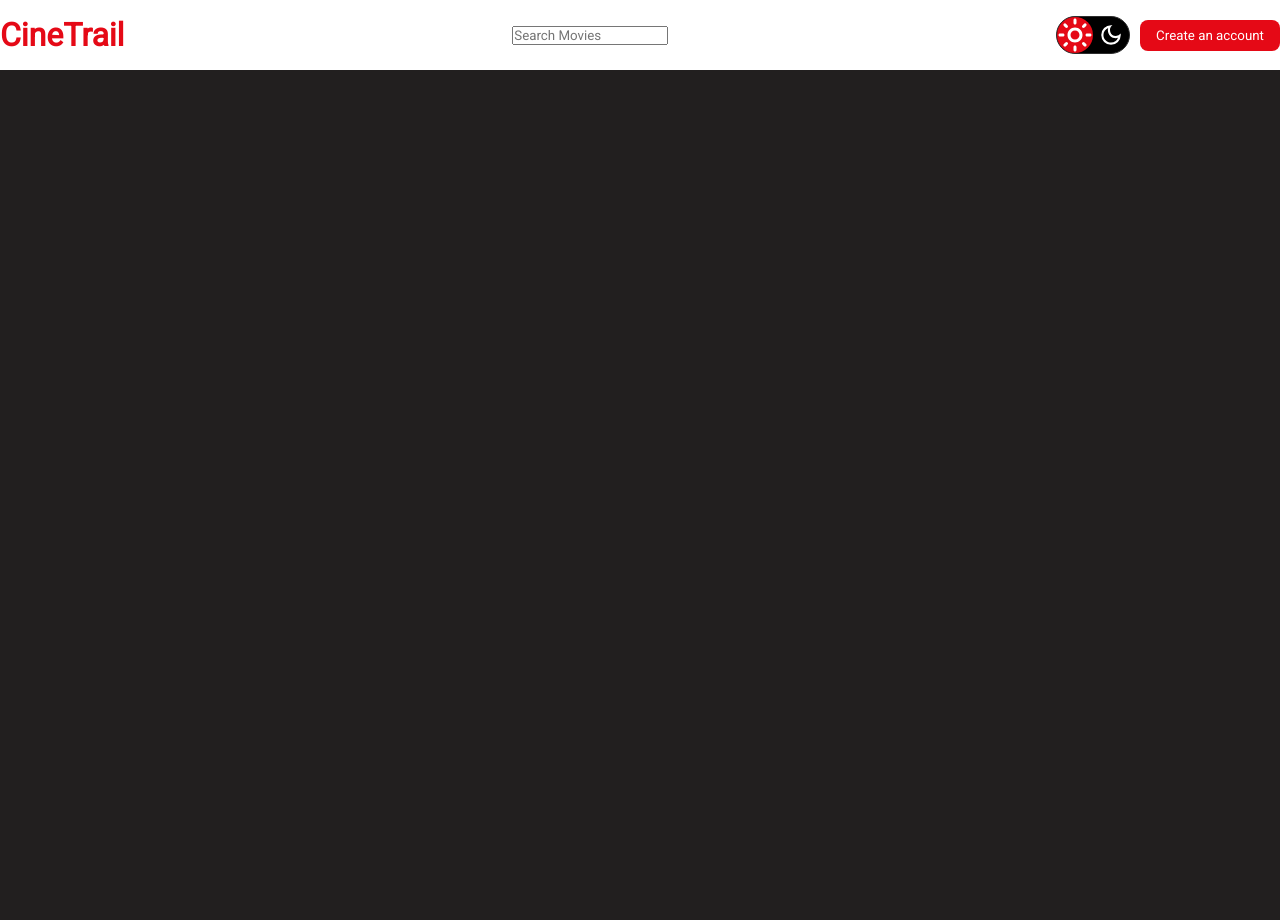
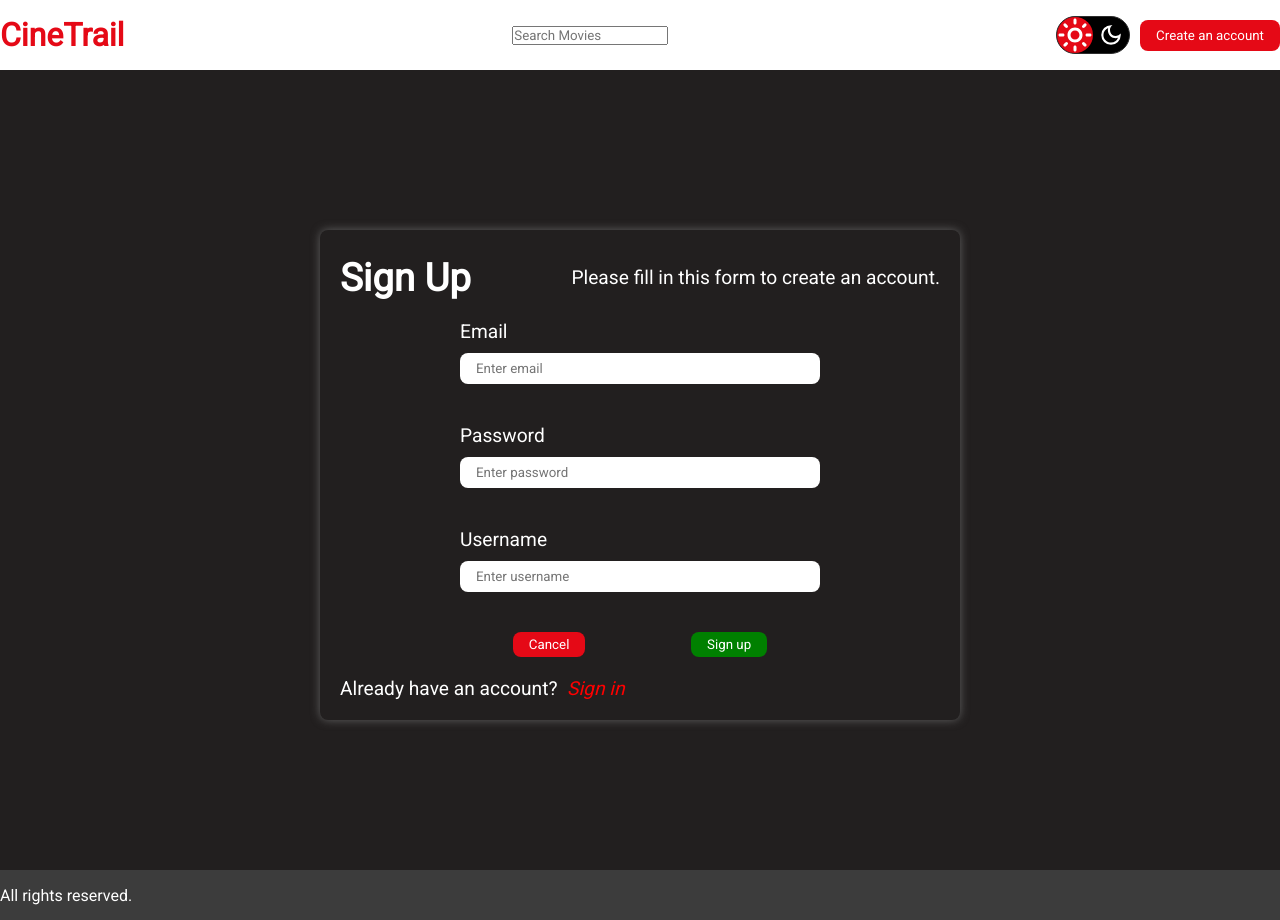
Before and after one commit to donshon/cinetrail, a React (Create React App) app: page /signup in a window 1280 px wide. Before the commit the page ends 800 px from the top, so only its background shows below. Built offline with nearby package versions, Linux system fonts and the light colour scheme; no server answers.

Commit message:
user context

```diff
--- a/src/App.js
+++ b/src/App.js
@@ -3,24 +3,33 @@
 import Header from './components/Header/Header';
 import Footer from './components/Footer/Footer';
 import ThemeContextProvider from './contexts/ThemeContext';
-import {BrowserRouter, Routes, Route} from 'react-router-dom'
+import {BrowserRouter, Routes, Route, HashRouter} from 'react-router-dom'
 import MovieDetails from './pages/MovieDetails/MovieDetails';
+import Signup from './pages/Users/Signup';
+import Signin from './pages/Users/Signin';
+import UserContextProvider from './contexts/UserContext';
+
+
 
 
 function App() {
   return (
     <div className="App">
       <BrowserRouter>
+      <UserContextProvider>
       <ThemeContextProvider>
         <Header />
 
         <Routes>
           <Route path="/" element={<Homepage />}/>
+          <Route path="/signup" element={<Signup />}/>
+          <Route path="/signin" element={<Signin />}/>
           <Route path="/moviedetails/:movieid" element={<MovieDetails/>}/>
         </Routes>
 
         <Footer />
       </ThemeContextProvider>
+      </UserContextProvider>
       </BrowserRouter>
     </div>
   );
--- a/src/components/Header/Header.css
+++ b/src/components/Header/Header.css
@@ -65,3 +65,41 @@
     display: flex;
     align-items: center;
 }
+
+.profile-container{
+    color:white;
+    display: flex;
+    flex-direction: column;
+    align-items: center;
+    justify-content: center;
+  }
+
+.profile-img{
+    height: 30px;
+    width: 30px;
+    border-radius: 50%;
+    cursor: pointer;
+}
+
+
+
+.profile-options{
+    position: absolute;
+    top:var(--header-height);
+    right:0;
+    width:130px;
+    background-color: var(--dark-bg);
+    display: flex;
+    flex-direction: column;
+    align-items: center;
+    padding:5px 0;
+}
+.profile-options a{
+    color:var(--white);
+    cursor:pointer;
+}
+
+.logout{
+    color: red;
+    cursor: pointer;
+}
--- a/src/components/Header/Header.js
+++ b/src/components/Header/Header.js
@@ -1,17 +1,31 @@
-import React, {useContext} from 'react'
+import React, {useState, useContext} from 'react'
 import './Header.css'
 import { MdOutlineDarkMode, MdOutlineLightMode } from 'react-icons/md';
 import { ThemeContext } from '../../contexts/ThemeContext';
+import { useNavigate } from 'react-router-dom';
+import { UserContext } from '../../contexts/UserContext';
 
 function Header() {
+    const navigate = useNavigate();
 
     const {darkMode, setDarkMode} = useContext(ThemeContext)
+    const {user, setUser, token, setToken} = useContext(UserContext)
+    const [profileOptions, setProfileOptions] = useState(false)
 
     const handleTheme = () => {
       //toggle dark mode
       setDarkMode(!darkMode)
       //save value in local storage so theme doesn't change when refreshing
       localStorage.setItem("darkmode", !darkMode)
+    }
+
+    const handleLogout = () => {
+      //clear localStorage
+      localStorage.clear()
+      setUser('')
+      setToken('')
+      //go back to homepage
+      navigate('/')
     }
 
   return (
@@ -33,7 +47,25 @@
                   <MdOutlineDarkMode onClick={handleTheme} className="theme-icon"/>
                 </div>
             }
-            <button className="create-acct-btn">Create an account</button>
+
+            {
+              token?
+              <div className="profile-container">
+                <img src={user.image_url} className="profile-img" onClick={()=>setProfileOptions(!profileOptions)}/>
+                <p>Welcome {user.username}</p>
+                {
+                  profileOptions?
+                  <div className="profile-options">
+                    <p>My Favorites</p>
+                    <p className="logout" onClick={handleLogout}>Logout</p>
+                  </div>
+                  :
+                  null
+                }
+              </div>
+              :
+              <button className="create-acct-btn" onClick={()=>navigate('/signup')}>Create an account</button>
+            }
         </div>
     </div>
   )
--- a/src/components/Review/Review.js
+++ b/src/components/Review/Review.js
@@ -1,4 +1,5 @@
 import React, {useState} from 'react'
+import avatar from '../../assets/no-image.png'
 import './Review.css'
 //import error
 
@@ -15,7 +16,9 @@
         <div className="avatar-container">
             <img className="avatar"
             onError = {()=>setImgError(true)}
-            src={`${imgBase}${review?.author_details.avatar_path}`}/>
+            src={ imgError? avatar:
+                `${imgBase}${review?.author_details.avatar_path}`}
+            />
             <p>{review?.author}</p>
         </div>
         <div className="review-text">
--- /dev/null
+++ b/src/contexts/UserContext.js
@@ -0,0 +1,28 @@
+import React, {useState, createContext, useEffect} from 'react'
+
+// 1 create a blank context
+export const UserContext = createContext();
+// 2 assign value
+// 3 provide value to children
+
+export default function UserContextProvider(props) {
+    //create my global state
+    const [user, setUser] = useState('')
+    const [token, setToken] = useState('')
+    //check if in light mode or dark mode
+    useEffect(
+        ()=>{
+          //get value from local storage
+          setToken(localStorage.getItem('token'))
+          setUser(JSON.parse(localStorage.getItem('userInfo')))
+        }, []
+      )
+
+  return (
+    <div>
+        <UserContext.Provider value={{user, setUser, token, setToken}}>
+            {props.children}
+        </UserContext.Provider>
+    </div>
+  )
+}
--- /dev/null
+++ b/src/pages/Users/Signin.js
@@ -0,0 +1,69 @@
+import React, {useState} from 'react'
+import './Users.css'
+import {Link} from 'react-router-dom'
+import axios from 'axios'
+import { UserContext } from '../../contexts/UserContext'
+
+function Signin() {
+    const serverUrl = process.env.REACT_APP_SERVER_URL;
+
+    const [email, setEmail] = useState("")
+    const [password, setPassword] = useState("")
+
+    //access global state
+    const {user, setUser, token, setToken} = React.useContext(UserContext);
+
+    const handleSignin = (e) => {
+        e.preventDefault();
+        //make api call to login
+        axios.post(`${serverUrl}/users/login`, {email, password})
+        .then(res => {
+            //console.log(res.data)
+            //store user and tokeninfo
+            setUser(res.data)
+            setToken(res.data.token)
+            //save in local storage
+            localStorage.setItem('token', res.data.token)
+            localStorage.setItem('userInfo', JSON.stringify(res.data))
+
+        })
+        .catch(err => console.log(err))
+    }
+
+  return (
+    <div className="sign-container">
+        <form className="signup-form" onSubmit={handleSignin}>
+            <div className="title-container">
+                <h1>Sign In</h1>
+                <p>Please fill in this form to login.</p>
+            </div>
+
+            <div className="input-wrapper">
+                <label htmlFor="email">Email</label>
+                <input type="email" id="email"
+                value={email}
+                onChange={(e)=>setEmail(e.target.value)}
+                placeholder="Enter email" required />
+            </div>
+
+            <div className="input-wrapper">
+                <label htmlFor="pwd">Password</label>
+                <input type="password" id="pwd"
+                value={password}
+                onChange={(e)=>setPassword(e.target.value)}placeholder="Enter password" required />
+            </div>
+
+            <div className="button-container">
+                <button type="reset" className="cancel-btn">Cancel</button>
+                <button type="submit" className="sign-btn">Login</button>
+            </div>
+
+            <p className="sign-message">Don't have an account? &nbsp;
+            <Link to="/signup" className="red-text">Sign up</Link></p>
+
+        </form>
+    </div>
+  )
+}
+
+export default Signin
--- /dev/null
+++ b/src/pages/Users/Signup.js
@@ -0,0 +1,89 @@
+import React from 'react'
+import './Users.css'
+import axios from 'axios'
+import { Link } from 'react-router-dom'
+
+function Signup() {
+    const serverUrl = process.env.REACT_APP_SERVER_URL;
+
+    const [email, setEmail] = React.useState("")
+    const [password, setPassword] = React.useState("")
+    const [username, setUsername] = React.useState("")
+    const [success, setSuccess] = React.useState(false)
+
+    const handleSignup = (e) =>{
+        e.preventDefault();
+        //console.log(email)
+        //make post request and send email, password, username to create new user
+        axios.post(`${serverUrl}/users/signup`,
+        {email, password, username})
+        .then(res => {
+            //console.log(res.data)
+            //status 409 means user already exists
+            if (res.data.status === 409) {
+                alert('email already exists')
+            }
+            else {
+                //clear textboxes
+                setEmail("")
+                setPassword("")
+                setUsername("")
+                setSuccess(true)
+
+            }
+        })
+        .catch(err => console.log(err))
+    }
+
+
+  return (
+    <div className="sign-container">
+        <form className="signup-form" onSubmit={handleSignup}>
+            <div className="title-container">
+                <h1>Sign Up</h1>
+                <p>Please fill in this form to create an account.</p>
+            </div>
+
+            <div className="input-wrapper">
+                <label htmlFor="email">Email</label>
+                <input type="email" id="email"
+                value={email}
+                onChange={(e)=>setEmail(e.target.value)}
+                placeholder="Enter email" required />
+            </div>
+
+            <div className="input-wrapper">
+                <label htmlFor="pwd">Password</label>
+                <input type="password" id="pwd"
+                value={password}
+                onChange={(e)=>setPassword(e.target.value)}placeholder="Enter password" required />
+            </div>
+
+            <div className="input-wrapper">
+                <label htmlFor="username">Username</label>
+                <input type="text" id="username"
+                value={username}
+                onChange={(e)=>setUsername(e.target.value)}placeholder="Enter username" required />
+            </div>
+
+            <div className="button-container">
+                <button type="reset" className="cancel-btn">Cancel</button>
+                <button type="submit" className="sign-btn">Sign up</button>
+            </div>
+
+            {
+            success?
+            <p className="sign-message">You are signed up successfully &nbsp;
+            <Link to="/signin" className="red-text">Sign in</Link></p>
+            :
+            <p className="sign-message">Already have an account? &nbsp;
+            <Link to="/signin" className="red-text">Sign in</Link></p>
+            }
+
+        </form>
+    </div>
+  )
+}
+
+
+export default Signup
--- /dev/null
+++ b/src/pages/Users/Users.css
@@ -0,0 +1,67 @@
+.sign-container {
+    margin-top:var(--header-height);
+    min-height:100vh;
+    color:var(--white);
+    font-size: 1.2rem;
+    padding-top: 20vh;
+}
+
+.signup-form {
+    width: 50%;
+    margin: 0 auto;  /*centers horizontally*/
+    min-height: 50vh;
+    border-radius: 8px;
+    display: flex;
+    flex-direction: column;
+    justify-content: space-between;
+    box-shadow:0px 0px 10px 0px rgba(118,118,118,0.75);
+    padding: 20px;
+}
+
+.title-container {
+    margin-top: 5px;
+    /* display: flex;
+    flex-direction: column; */
+}
+
+.input-wrapper {
+    display: flex;
+    flex-direction: column;
+    width: 60%;
+    margin: 20px auto;
+}
+
+.input-wrapper input {
+    border: none;
+    padding: 8px 16px;
+    border-radius: 8px;
+    margin-top: 10px;
+}
+
+.button-container {
+    display: flex;
+    justify-content: space-around;
+    width: 60%;
+    margin: 20px auto;
+}
+
+.cancel-btn, .sign-btn {
+    border: none;
+    padding: 5px 16px;
+    border-radius: 8px;
+    color: white;
+    cursor: pointer;
+}
+
+.cancel-btn {
+    background-color: var(--red);
+}
+
+.sign-btn {
+    background-color: green;
+}
+
+.red-text {
+    color: red;
+    font-style: italic;
+}
```
Also changed, not shown: src/assets/no-image.png (added).
